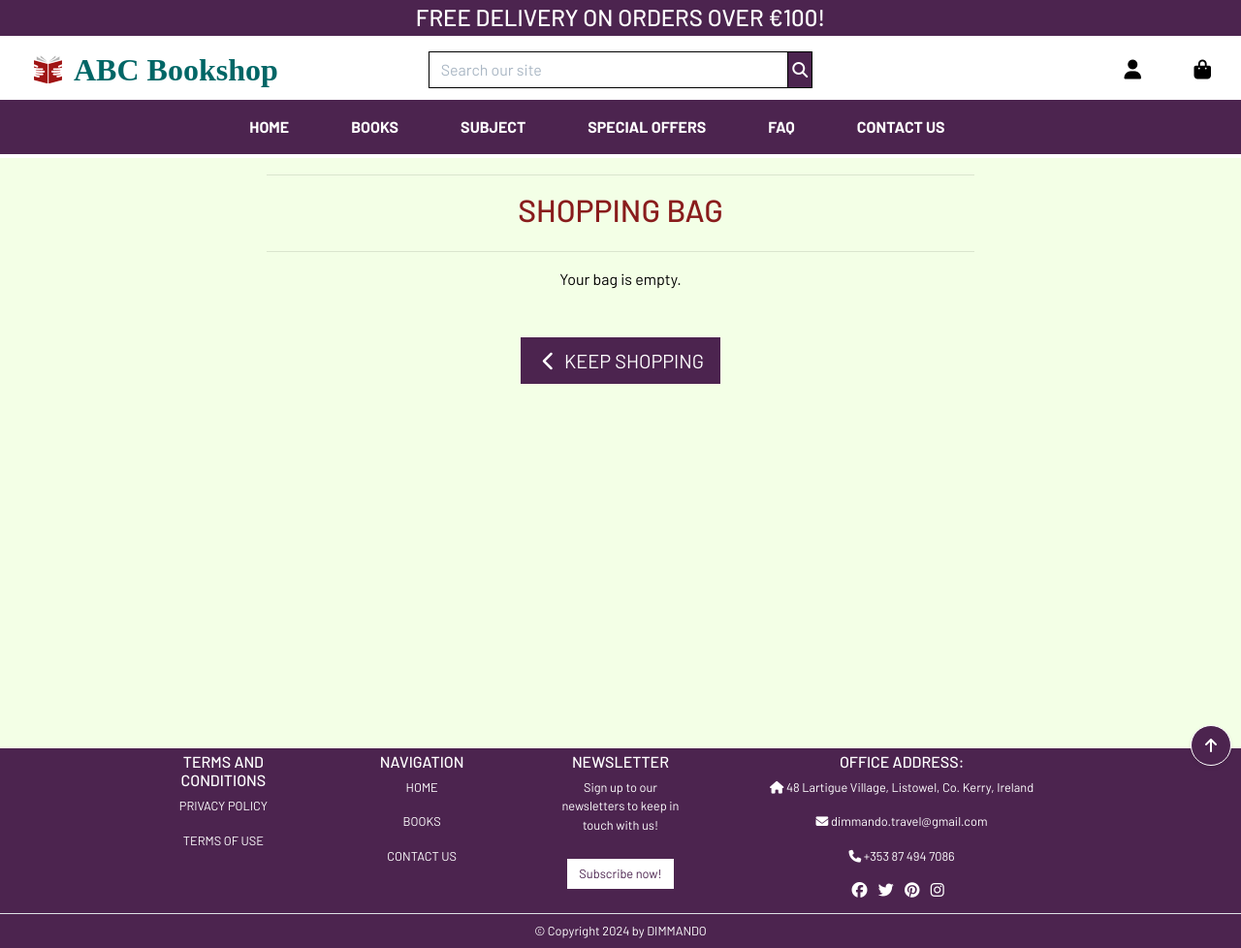
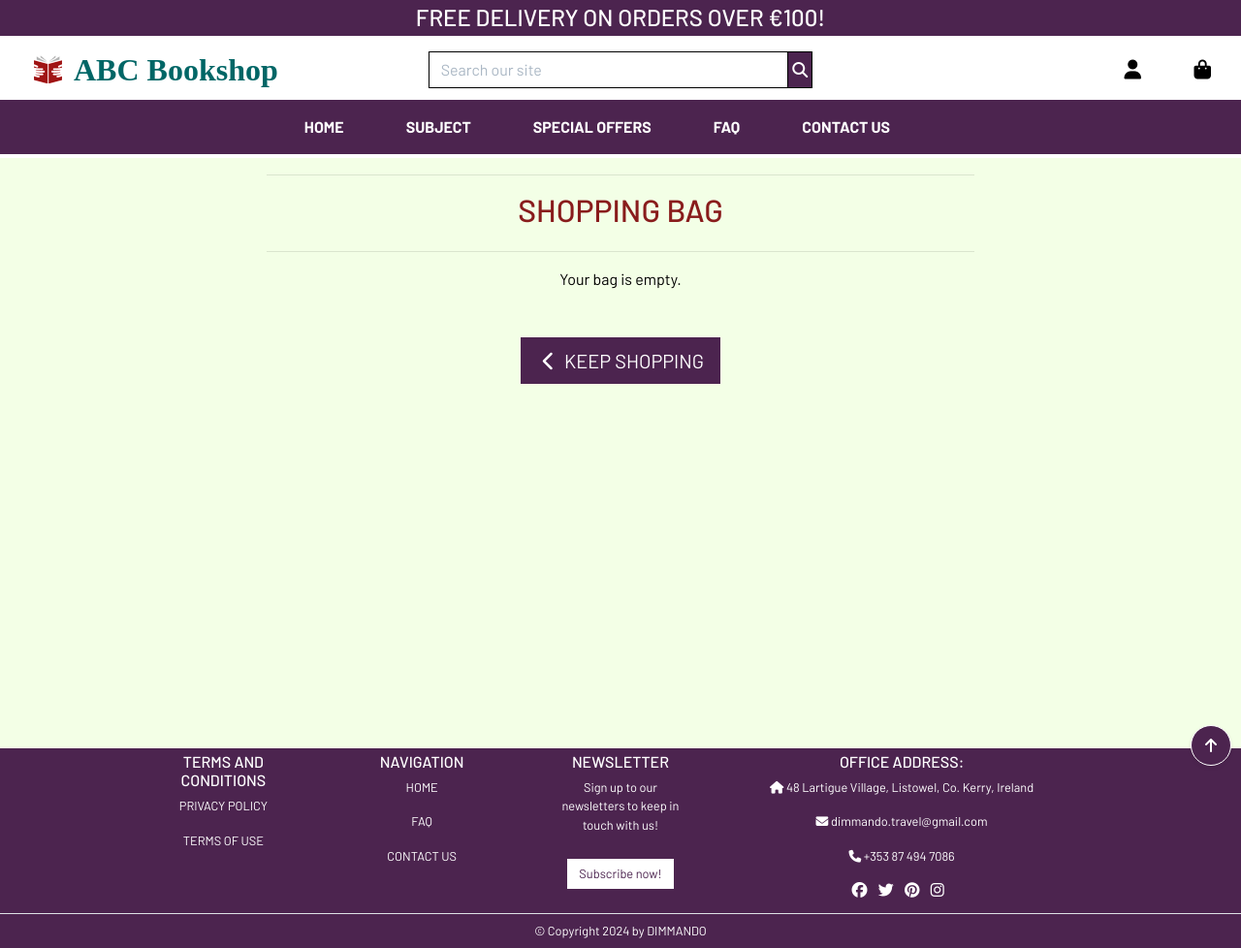
Before and after one commit to dimmando/abc-bookshop, a Django app: page /bag/ in a window 1280 px wide. Shown: the whole page at 97% size. Run offline with Django 4.2, Linux system fonts and the light colour scheme; some libraries are stand-ins or nearby versions.

Commit message:
Delete duplicated books sorting in header

```diff
--- a/templates/includes/footer.html
+++ b/templates/includes/footer.html
@@ -32,7 +32,7 @@
                         <a href="/" class="text-reset" aria-label="Takes user back to home page">HOME</a>
                     </p>
                     <p>
-                        <a href="{% url 'products' %}" class="text-reset" aria-label="BOOKS">BOOKS</a>
+                        <a href="{% url 'enquiries' %}" class="text-reset" aria-label="BOOKS">FAQ</a>
                     </p>
                     <p>
                         <a href="{% url 'contact' %}" class="text-reset" aria-label="Contact Us">CONTACT US</a>
--- a/templates/includes/main-nav.html
+++ b/templates/includes/main-nav.html
@@ -5,29 +5,6 @@
             <a class="logo-font font-weight-bold nav-link text-white mr-5" href="{% url 'products' %}" id="home-link">
                 HOME
             </a>
-        </li>
-        <!-- Sorting by price, rating and category -->
-        <li class="nav-item dropdown">
-            <a class="logo-font font-weight-bold nav-link text-white mr-5" href="{% url 'products' %}"
-                id="all-products-link" data-toggle="dropdown" aria-haspopup="true" aria-expanded="false">
-                Books
-            </a>
-            <div class="dropdown-menu border-0" aria-labelledby="all-products-link">
-                <a href="{% url 'products' %}?sort=price&direction=asc"
-                    aria-label="Takes the user to the products sorted by price in ascending order."
-                    class="dropdown-item">By Price</a>
-                <a href="{% url 'products' %}?sort=rating&direction=desc"
-                    aria-label="Takes the user to the products sorted by rating in descending order."
-                    class="dropdown-item ">By Rating</a>
-                <a href="{% url 'products' %}?sort=title&direction=asc"
-                    aria-label="Takes the user to the products sorted by name in ascending order."
-                    class="dropdown-item ">By Name</a>
-                <a href="{% url 'products' %}?sort=category&direction=asc"
-                    aria-label="Takes the user to the products sorted by category in ascending order."
-                    class="dropdown-item ">By Category</a>
-                <a href="{% url 'products' %}" aria-label="Takes the user to all the products."
-                    class="dropdown-item">All Books</a>
-            </div>
         </li>
         <!-- Sorting by subject -->
         <li class="nav-item dropdown">
```
